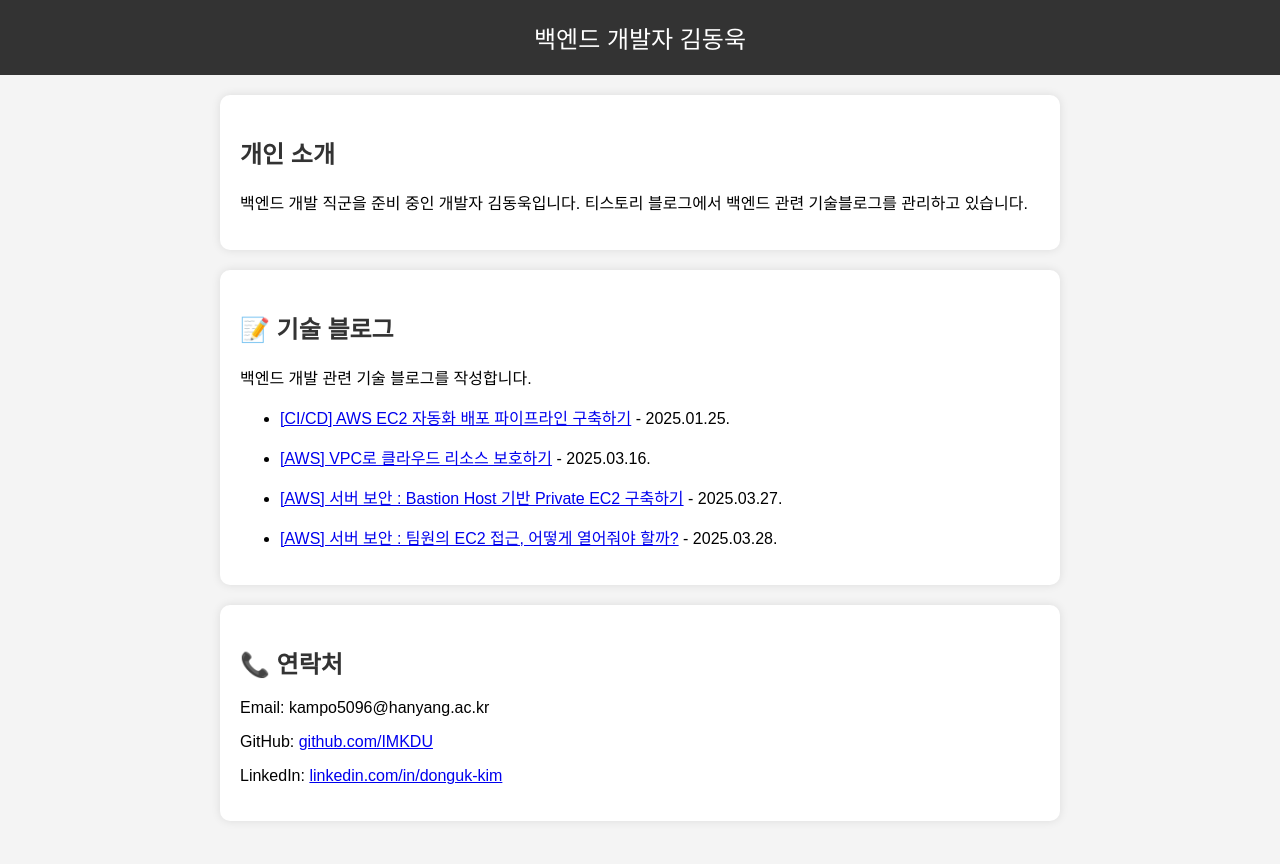
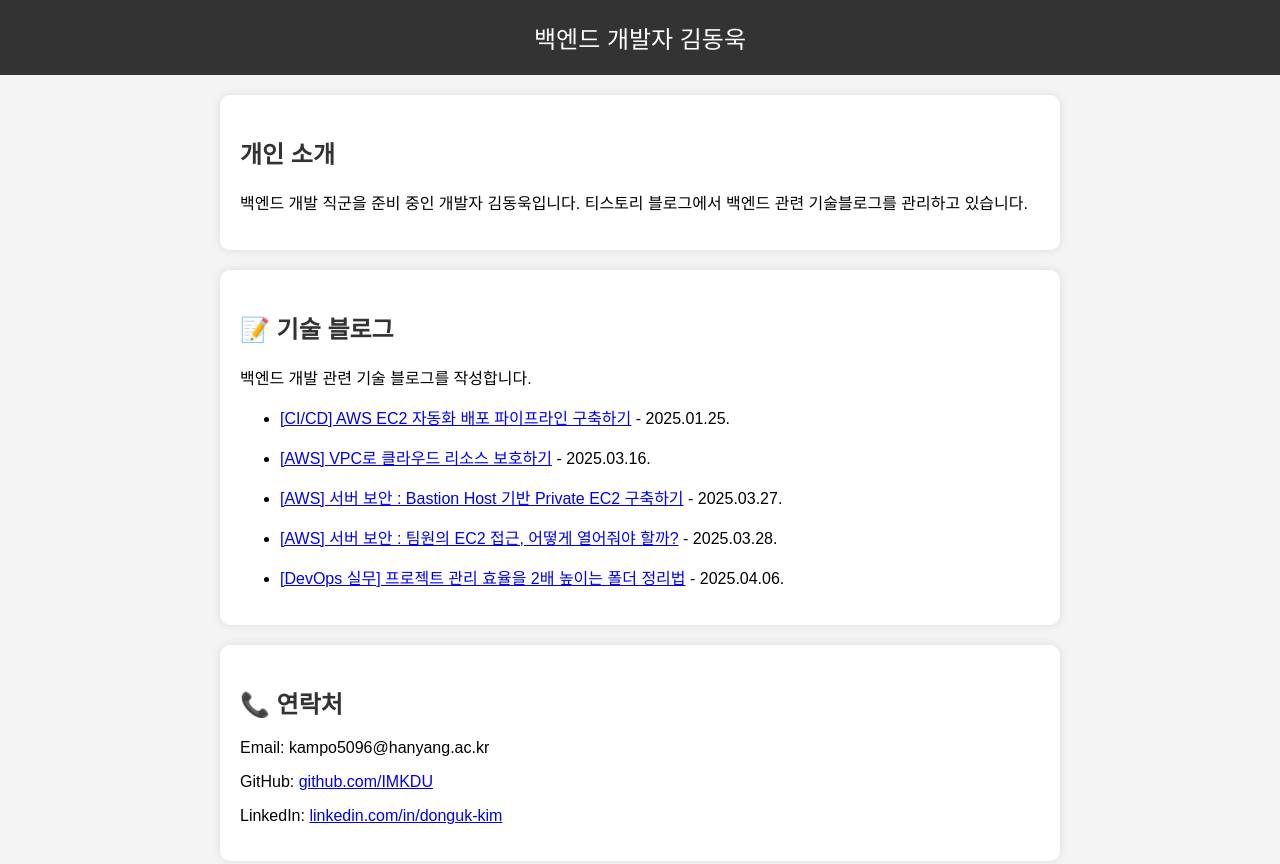
Before and after one commit to IMKDU/IMKDU.github.io, a plain HTML site: page index.html in a window 1280 px wide. Before the commit the page ends 841 px from the top, so only its background shows below. Drawn offline with Linux system fonts and the light colour scheme.

Commit message:
feature: 4/6 블로그 글 게시

```diff
--- a/index.html
+++ b/index.html
@@ -60,6 +60,10 @@
         <ul>
             <li><a href="https://ceo-uk22.tistory.com/327">[AWS] 서버 보안 : 팀원의 EC2 접근, 어떻게 열어줘야 할까?</a> - 2025.03.28. </li>
         </ul>
+        <ul>
+            <li><a href="https://ceo-uk22.tistory.com/329">[DevOps 실무] 프로젝트 관리 효율을 2배 높이는 폴더 정리법</a> - 2025.04.06. </li>
+        </ul>
+
     </section>
 
     <section>
```
